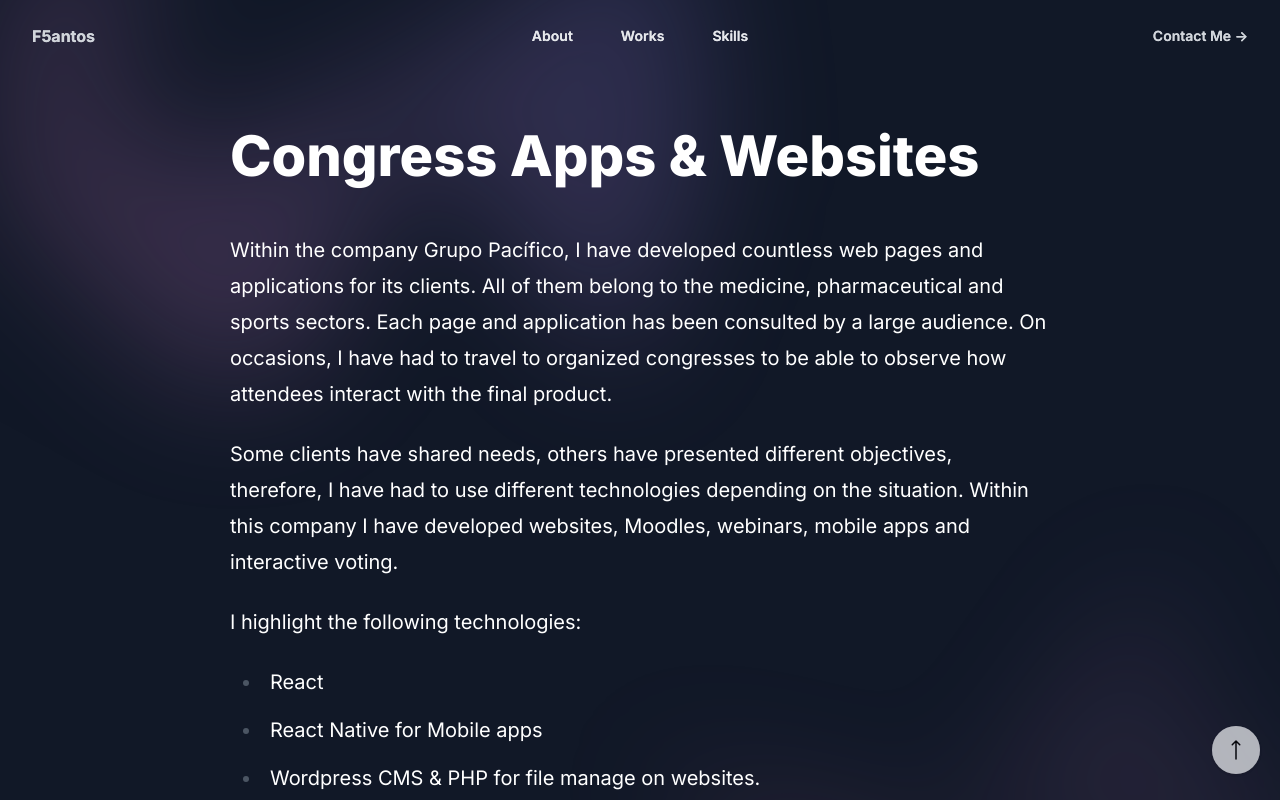
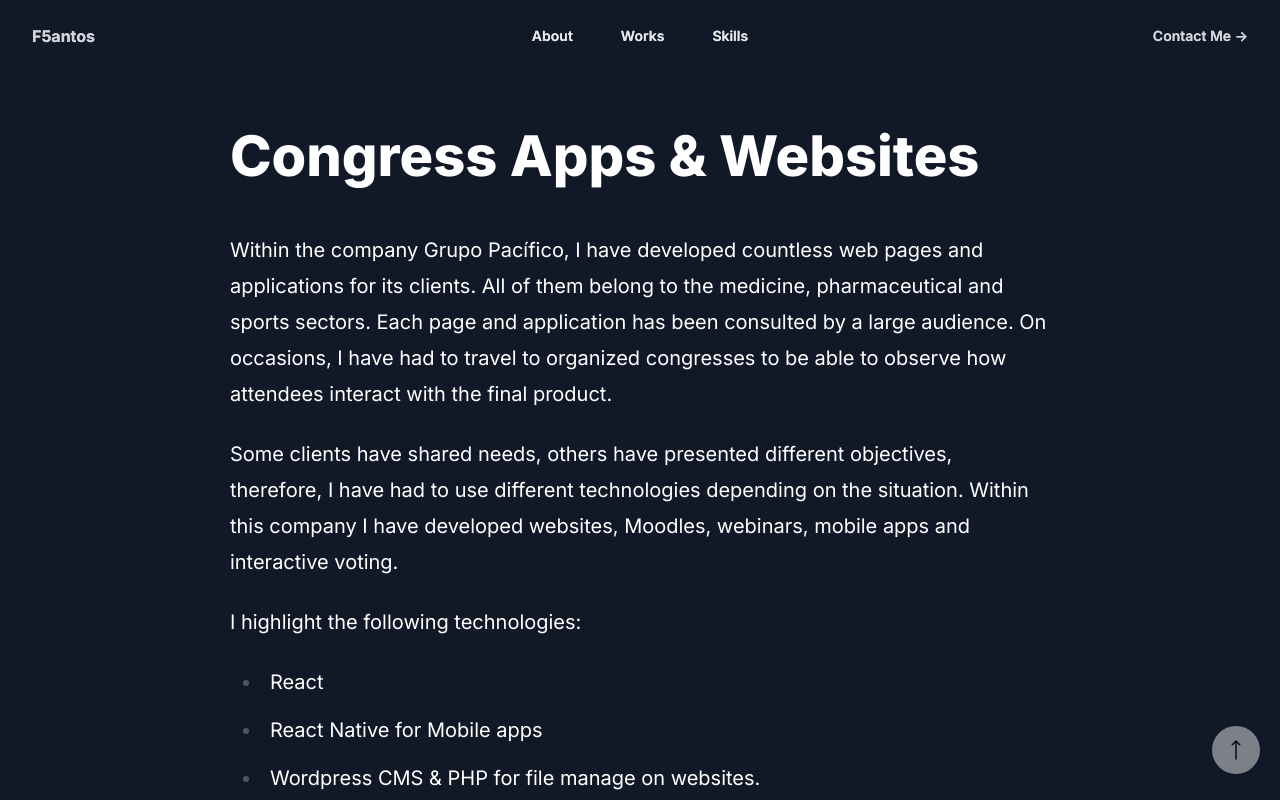
Before and after one commit to FGonSa/portfolio2023-nextJS, a Next.js app: page /works/congress in a window 1280 px wide. Shown: the top 800 px of the page. Built offline with nearby package versions, Linux system fonts and the light colour scheme.

Commit message:
Router corregido

```diff
--- a/app/layout.tsx
+++ b/app/layout.tsx
@@ -2,8 +2,7 @@ import "./globals.css";
 import type { Metadata } from "next";
 import { Inter } from "next/font/google";
 import Navbar from "../components/Navbar";
-import Footer from "../components/Footer";
-import FAB from "../components/FAB";
+
 
 const inter = Inter({ subsets: ["latin"] });
 
@@ -28,8 +27,6 @@ export default function RootLayout({
       <body className="bg-gray-900">
         <Navbar />
           {children}
-          <FAB />
-        <Footer />
         <script src="https://cdnjs.cloudflare.com/ajax/libs/flowbite/1.8.0/flowbite.min.js" async></script>
       </body>
     </html>
--- a/app/page.tsx
+++ b/app/page.tsx
@@ -4,6 +4,8 @@ import About from "../components/About";
 import Projects from "../components/Projects";
 import Skills from "../components/Skills";
 import Empresas from "@/components/Empresas";
+import Footer from "../components/Footer";
+import FAB from "../components/FAB";
 
 export default function Home() {
 
@@ -15,6 +17,8 @@ export default function Home() {
           <Projects />
           <Skills />
           {/* <Contact /> */}
+          <FAB />
+        <Footer />
     </main>
   )
 }
--- a/app/works/[id]/page.tsx
+++ b/app/works/[id]/page.tsx
@@ -63,7 +63,7 @@ export default function Page({ params }: { params: { id: string } }) {
                 'polygon(74.1% 44.1%, 100% 61.6%, 97.5% 26.9%, 85.5% 0.1%, 80.7% 2%, 72.5% 32.5%, 60.2% 62.4%, 52.4% 68.1%, 47.5% 58.3%, 45.2% 34.5%, 27.5% 76.7%, 0.1% 64.9%, 17.9% 100%, 27.6% 76.8%, 76.1% 97.7%, 74.1% 44.1%)',
             }}
           />
-        B</div>
+        </div>
       <div className="py-32 p-12">
         {/* <WorkSection /> */}
         <h1 className="text-white text-2xl text-center">{post.data.title}</h1>
--- a/app/works/layout.tsx
+++ b/app/works/layout.tsx
@@ -9,14 +9,12 @@ export default function RootLayout({
   children: React.ReactNode;
 }) {
   return (
-    <html lang="en">
-      <head>
-      </head>
-      <body className="bg-gray-900">
+    <>
+      <div className="bg-gray-900">
         <div className="">
           {children}
         </div>
-      </body>
-    </html>
+      </div>
+      </>
   );
 }
--- a/components/About.tsx
+++ b/components/About.tsx
@@ -49,7 +49,7 @@ For mobile app development I use React Native.
           <Image width={1200} height={900}
             className="w-full h-full rounded-md"
             src="/aboutpic.jpg"
-            alt="A group of People"
+            alt="Konami Offices"
 
           />
           <p className="text-gray-300 text-center text-sm">
```
